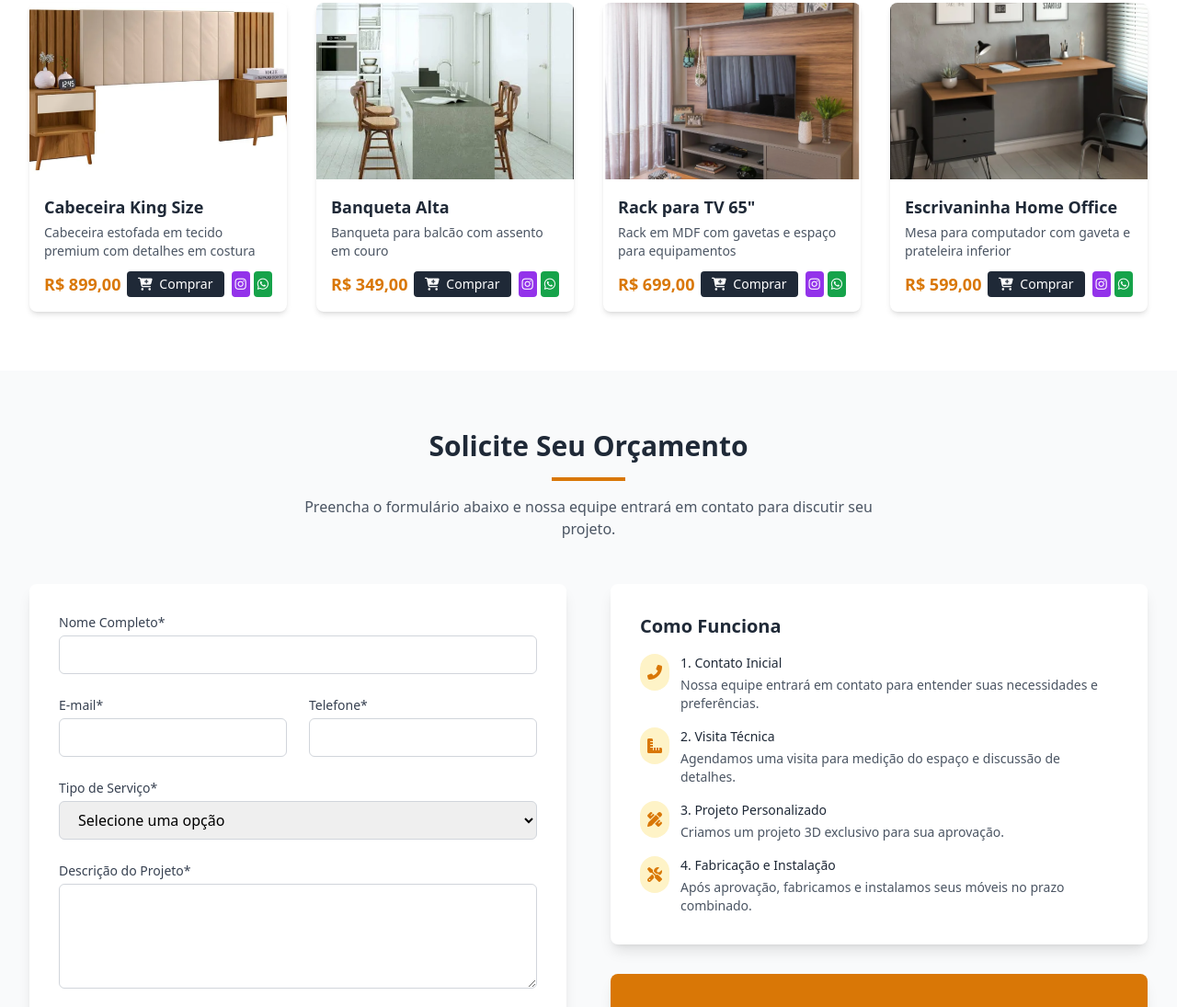
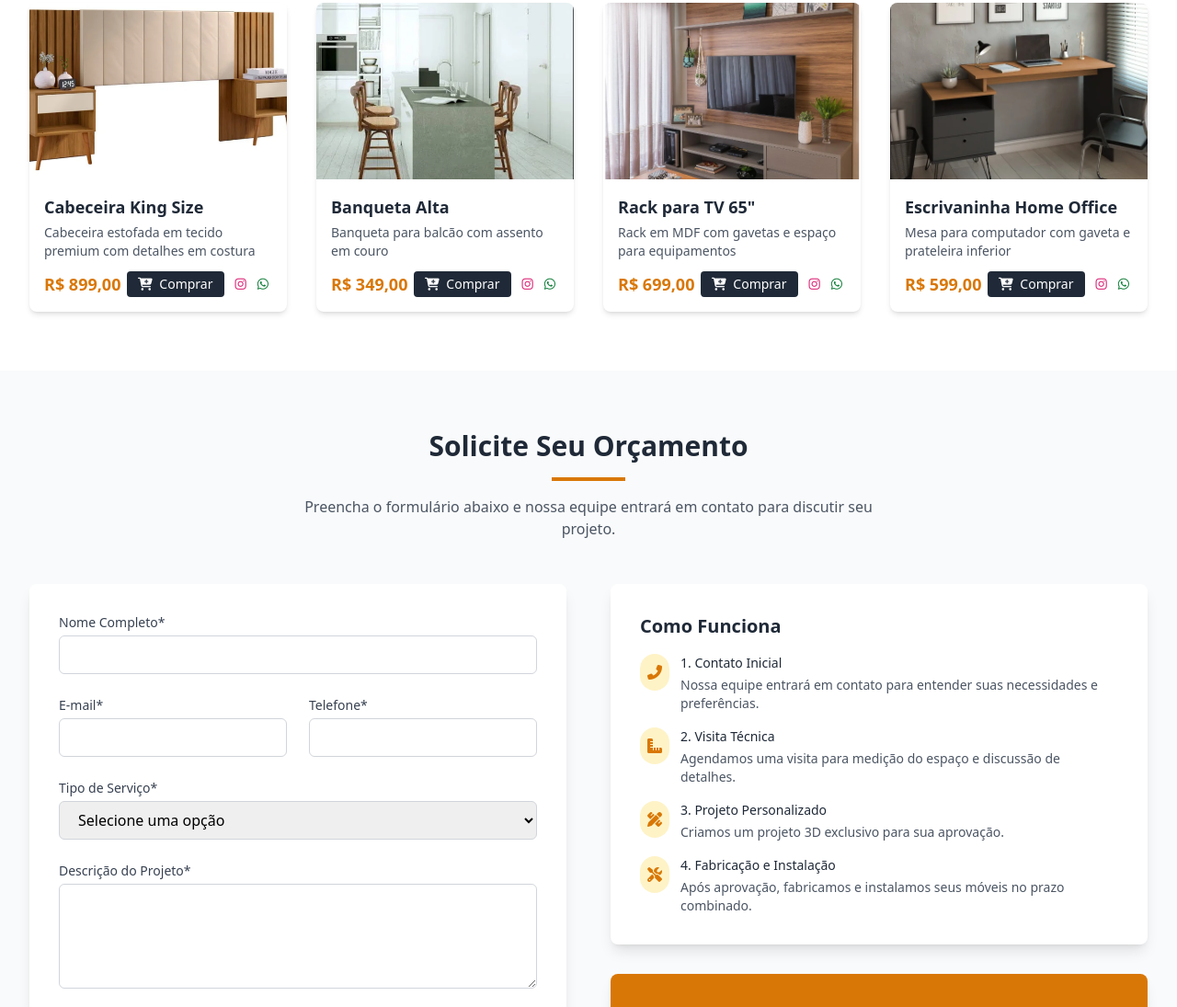
Before and after one commit to websonsantana/clientes, a plain HTML site: page ja.html in a window 1280 px wide. Shown: the part 2838-3933 px from the top of the page at 92% size. Drawn offline with nearby package versions, Linux system fonts and the light colour scheme.

Commit message:
Update ja.html

```diff
--- a/ja.html
+++ b/ja.html
@@ -418,10 +418,10 @@
                                     <i class="fas fa-cart-plus mr-1"></i> Comprar
                                 </button>
                                 <div class="share-buttons flex space-x-1">
-                                    <button class="share-btn bg-purple-600 hover:bg-purple-700 text-white p-1 rounded text-sm transition duration-300" data-platform="instagram" data-title="Cabeceira King Size" data-price="899.00">
+                                    <button class="share-btn  hover:bg-ambar-600 text-pink-600 p-1 rounded text-sm transition duration-300" data-platform="instagram" data-title="Cabeceira King Size" data-price="899.00">
                                         <i class="fab fa-instagram"></i>
                                     </button>
-                                    <button class="share-btn bg-green-600 hover:bg-green-700 text-white p-1 rounded text-sm transition duration-300" data-platform="whatsapp" data-title="Cabeceira King Size" data-price="899.00">
+                                    <button class="share-btn bg hover:bg-green-700 text-green-700 p-1 rounded text-sm transition duration-300" data-platform="whatsapp" data-title="Cabeceira King Size" data-price="899.00">
                                         <i class="fab fa-whatsapp"></i>
                                     </button>
                                 </div>
@@ -445,10 +445,10 @@
                                     <i class="fas fa-cart-plus mr-1"></i> Comprar
                                 </button>
                                 <div class="share-buttons flex space-x-1">
-                                    <button class="share-btn bg-purple-600 hover:bg-purple-700 text-white p-1 rounded text-sm transition duration-300" data-platform="instagram" data-title="Banqueta Alta Giratória" data-price="349.00">
+                                    <button class="share-btn  hover:bg-ambar-600 text-pink-600 p-1 rounded text-sm transition duration-300" data-platform="instagram" data-title="Banqueta Alta Giratória" data-price="349.00">
                                         <i class="fab fa-instagram"></i>
                                     </button>
-                                    <button class="share-btn bg-green-600 hover:bg-green-700 text-white p-1 rounded text-sm transition duration-300" data-platform="whatsapp" data-title="Banqueta Alta Giratória" data-price="349.00">
+                                    <button class="share-btn bg hover:bg-green-700 text-green-700 p-1 rounded text-sm transition duration-300" data-platform="whatsapp" data-title="Banqueta Alta Giratória" data-price="349.00">
                                         <i class="fab fa-whatsapp"></i>
                                     </button>
                                 </div>
@@ -472,10 +472,10 @@
                                     <i class="fas fa-cart-plus mr-1"></i> Comprar
                                 </button>
                                 <div class="share-buttons flex space-x-1">
-                                    <button class="share-btn bg-purple-600 hover:bg-purple-700 text-white p-1 rounded text-sm transition duration-300" data-platform="instagram" data-title="Rack para TV 65" data-price="699.00">
+                                    <button class="share-btn  hover:bg-ambar-600 text-pink-600 p-1 rounded text-sm transition duration-300" data-platform="instagram" data-title="Rack para TV 65" data-price="699.00">
                                         <i class="fab fa-instagram"></i>
                                     </button>
-                                    <button class="share-btn bg-green-600 hover:bg-green-700 text-white p-1 rounded text-sm transition duration-300" data-platform="whatsapp" data-title="Rack para TV 65" data-price="699.00">
+                                    <button class="share-btn bg hover:bg-green-700 text-green-700 p-1 rounded text-sm transition duration-300" data-platform="whatsapp" data-title="Rack para TV 65" data-price="699.00">
                                         <i class="fab fa-whatsapp"></i>
                                     </button>
                                 </div>
@@ -499,10 +499,10 @@
                                     <i class="fas fa-cart-plus mr-1"></i> Comprar
                                 </button>
                                 <div class="share-buttons flex space-x-1">
-                                    <button class="share-btn bg-purple-600 hover:bg-purple-700 text-white p-1 rounded text-sm transition duration-300" data-platform="instagram" data-title="Escrivaninha Home Office" data-price="599.00">
+                                    <button class="share-btn  hover:bg-ambar-600 text-pink-600 p-1 rounded text-sm transition duration-300" data-platform="instagram" data-title="Escrivaninha Home Office" data-price="599.00">
                                         <i class="fab fa-instagram"></i>
                                     </button>
-                                    <button class="share-btn bg-green-600 hover:bg-green-700 text-white p-1 rounded text-sm transition duration-300" data-platform="whatsapp" data-title="Escrivaninha Home Office" data-price="599.00">
+                                    <button class="share-btn bg hover:bg-green-700 text-green-700 p-1 rounded text-sm transition duration-300" data-platform="whatsapp" data-title="Escrivaninha Home Office" data-price="599.00">
                                         <i class="fab fa-whatsapp"></i>
                                     </button>
                                 </div>
```
